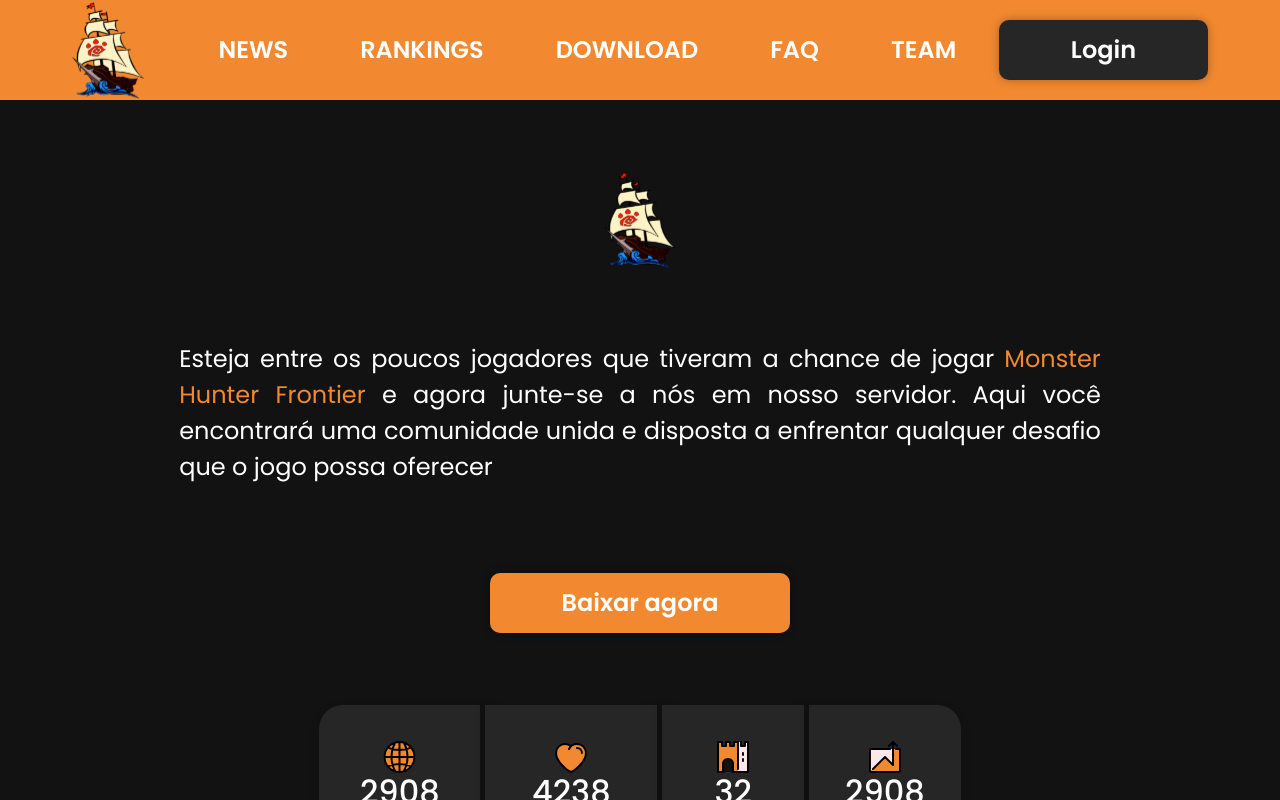
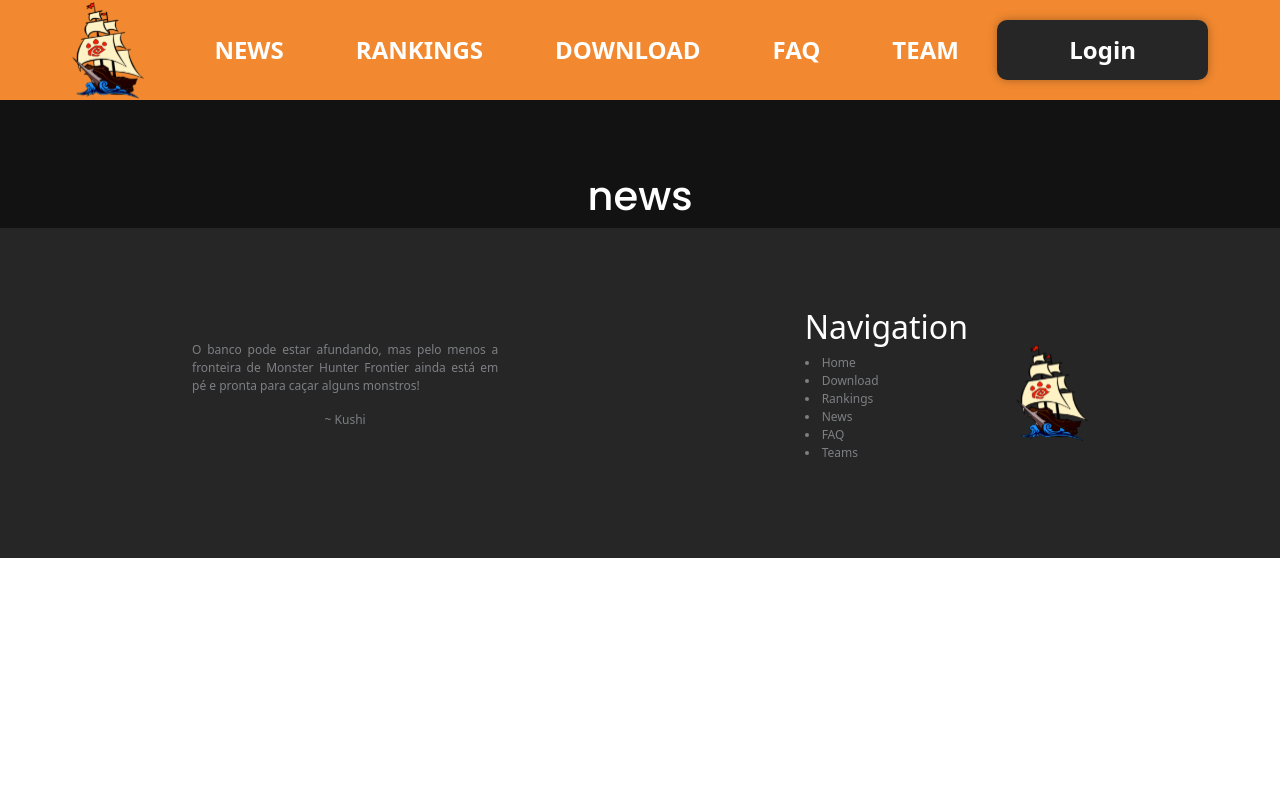
Before and after one commit to Invasor-de-Fronteiras/kelbi-web, a React (Vite) app: page /news in a window 1280 px wide. Shown: the top 800 px of the page. Built offline with nearby package versions, Linux system fonts and the light colour scheme.

Commit message:
feat: Add basic routing functionality

```diff
--- a/package.json
+++ b/package.json
@@ -15,6 +15,7 @@
     "react-bootstrap": "^2.8.0",
     "react-dom": "^18.2.0",
     "react-icons": "^4.10.1",
+    "react-router-dom": "^6.14.1",
     "styled-components": "^6.0.0-rc.6"
   },
   "devDependencies": {
--- a/src/App.tsx
+++ /dev/null
@@ -1,21 +0,0 @@
-import React from 'react';
-import styled from 'styled-components';
-import Header from './components/Header';
-import Footer from './components/Footer';
-import Home from './components/Home';
-
-const Container = styled.body`
-    font-family: var(--main-font);
-`;
-
-function App() {
-	return (
-		<Container>
-			<Header />
-			<Home />
-			<Footer />
-		</Container>
-	);
-}
-
-export default App;
--- a/src/components/Home/index.tsx
+++ b/src/components/DefaultLayout/index.tsx
@@ -1,11 +1,10 @@
 import React from 'react';
 import styled from 'styled-components';
-import Button from '../CustomButton';
-import ServerStatus from '../ServerStatus';
-import GameFeatures from './GameFeatures';
-import EventCards from '../EventCards';
+import Header from '../Header';
+import Footer from '../Footer';
+import {Outlet} from 'react-router-dom';
 
-const Main = styled.main`
+const Main = styled.body`
     background-color: var(--black-bg);
     height: 100%;
     color: #fff;
@@ -19,6 +18,7 @@
 `;
 
 const Container = styled.div`
+    font-family: var(--main-font);
     display: flex;
     flex-direction: column;
     align-items: center;
@@ -53,19 +53,16 @@
     }
 `;
 
-export default function Home() {
+export default function DefaultLayout() {
 	return (
-		<Main>
-			<Container>
-				<img src='/arca-colorful-logo.svg' alt='arca logo' width='72px' />
-				<p className='introText'>
-                    Esteja entre os poucos jogadores que tiveram a chance de jogar<span> Monster Hunter Frontier</span> e agora junte-se a nós em nosso servidor. Aqui você encontrará uma comunidade unida e disposta a enfrentar qualquer desafio que o jogo possa oferecer
-				</p>
-				<Button bgColor='var(--orange)'>Baixar agora</Button>
-				<ServerStatus />
-				<GameFeatures />
-				<EventCards />
-			</Container>
-		</Main>
+		<>
+			<Header />
+			<Main>
+				<Container>
+					<Outlet />
+				</Container>
+			</Main>
+			<Footer />
+		</>
 	);
 }
--- a/src/components/Header/index.tsx
+++ b/src/components/Header/index.tsx
@@ -2,6 +2,7 @@
 import styled from 'styled-components';
 import CustomButton from '../CustomButton';
 import {GiHamburgerMenu} from 'react-icons/gi';
+import {Link} from 'react-router-dom';
 
 const HeaderContainer = styled.header`
     padding: 0 3em;
@@ -24,6 +25,10 @@
         height: 100%;
     }
 
+	img {
+		cursor: pointer;
+	}
+
     ul {
         list-style-type: none;
         display: flex;
@@ -36,14 +41,19 @@
         align-items: center;
     }
 
-    .hoverBox:hover {
+	a {
+		color: #fff;
+	}
+
+    .hoverBox:hover a {
         cursor: pointer;
         transition: 50ms;
         transform: scale(1.1);
+		color: #e3dede;
     }
 
-    li:active .hoverBox {
-        color: #e3dede;
+    li:active .hoverBox a {
+		color: #fff;
     }
 
     .mediumButton {
@@ -137,18 +147,23 @@
 	const navMenu = [
 		{
 			name: 'news',
+			path: '/news',
 		},
 		{
 			name: 'rankings',
+			path: '/rankings',
 		},
 		{
 			name: 'download',
+			path: '/download',
 		},
 		{
 			name: 'faq',
+			path: '/faq',
 		},
 		{
 			name: 'team',
+			path: '/team',
 		},
 	];
 
@@ -159,25 +174,35 @@
 				<div data-bs-theme='dark' className='btn-close-div'>
 					<button type='button' className='btn-close' data-bs-dismiss='offcanvas' aria-label='Close'></button>
 				</div>
-				<div>
-					<h2>Arca</h2>
-					<img src='/arca-colorful-logo.svg' alt='arca logo'/>
-				</div>
+				<Link to='/home'>
+					<div data-bs-dismiss='offcanvas'>
+						<h2>Arca</h2>
+						<img src='/arca-colorful-logo.svg' alt='arca logo' />
+					</div>
+				</Link>
 				<hr />
 				<ul className='mobile'>
 					{navMenu.map(item => (
-						<li key={`mobile-${item.name}`} className='mobile'>
-							{item.name}
+						<li key={`mobile-${item.name}`} className='mobile' data-bs-dismiss='offcanvas'>
+							<Link to={item.path}>
+								{item.name}
+							</Link>
 						</li>
 					))}
 				</ul>
 			</SideBar>
-			<img src='/arca-colorful-logo.svg' alt='arca logo' className='desktop'/>
+			<Link to={'/home'}>
+				<img src='/arca-colorful-logo.svg' alt='arca logo' className='desktop'/>
+			</Link>
 			<nav className='desktop'>
 				<ul className='desktop'>
 					{navMenu.map(item => (
 						<li key={`desktop-${item.name}`} className='desktop'>
-							<div className='hoverBox'>{item.name}</div>
+							<div className='hoverBox'>
+								<Link to={item.path}>
+									{item.name}
+								</Link>
+							</div>
 						</li>
 					))}
 				</ul>
--- a/src/index.css
+++ b/src/index.css
@@ -4,6 +4,10 @@
 * {
     margin: 0;
     padding: 0;
+}
+
+a {
+    text-decoration: none;
 }
 
 :root {
--- a/src/main.tsx
+++ b/src/main.tsx
@@ -1,10 +1,10 @@
 import React from 'react';
 import ReactDOM from 'react-dom/client';
-import App from './App.tsx';
 import './index.css';
+import AppRouter from './routes/routes.tsx';
 
 ReactDOM.createRoot(document.getElementById('root')!).render(
 	<React.StrictMode>
-		<App />
+		<AppRouter />
 	</React.StrictMode>,
 );
--- /dev/null
+++ b/src/pages/Home.tsx
@@ -0,0 +1,23 @@
+import React from 'react';
+import Button from '../components/CustomButton';
+import ServerStatus from '../components/ServerStatus';
+import GameFeatures from '../components/GameFeatures';
+import EventCards from '../components/EventCards';
+import {Link} from 'react-router-dom';
+
+export default function Home() {
+	return (
+		<>
+			<img src='/arca-colorful-logo.svg' alt='arca logo' width='72px' />
+			<p className='introText'>
+                    Esteja entre os poucos jogadores que tiveram a chance de jogar<span> Monster Hunter Frontier</span> e agora junte-se a nós em nosso servidor. Aqui você encontrará uma comunidade unida e disposta a enfrentar qualquer desafio que o jogo possa oferecer
+			</p>
+			<Link to={'/download'}>
+				<Button bgColor='var(--orange)'>Baixar agora</Button>
+			</Link>
+			<ServerStatus />
+			<GameFeatures />
+			<EventCards />
+		</>
+	);
+}
--- /dev/null
+++ b/src/routes/routes.tsx
@@ -0,0 +1,22 @@
+import React from 'react';
+import {BrowserRouter, Routes, Route, Navigate} from 'react-router-dom';
+import DefaultLayout from '../components/DefaultLayout';
+import Home from '../pages/Home';
+
+export default function AppRouter() {
+	return (
+		<BrowserRouter>
+			<Routes>
+				<Route element={<DefaultLayout />}>
+					<Route path='/' element={<Navigate to={'/home'} />} />
+					<Route path='home' element={<Home />} />
+					<Route path='/news' element={<h1>news</h1>} />
+					<Route path='/rankings' element={<h1>rankings</h1>} />
+					<Route path='/download' element={<h1>download</h1>} />
+					<Route path='/faq' element={<h1>faq</h1>} />
+					<Route path='/team' element={<h1>team</h1>} />
+				</Route>
+			</Routes>
+		</BrowserRouter>
+	);
+}
```
Also changed, not shown: src/components/GameFeatures/index.tsx (renamed from src/components/Home/GameFeatures/index.tsx), 1 other file (tests, documents, lock files or other folders).
